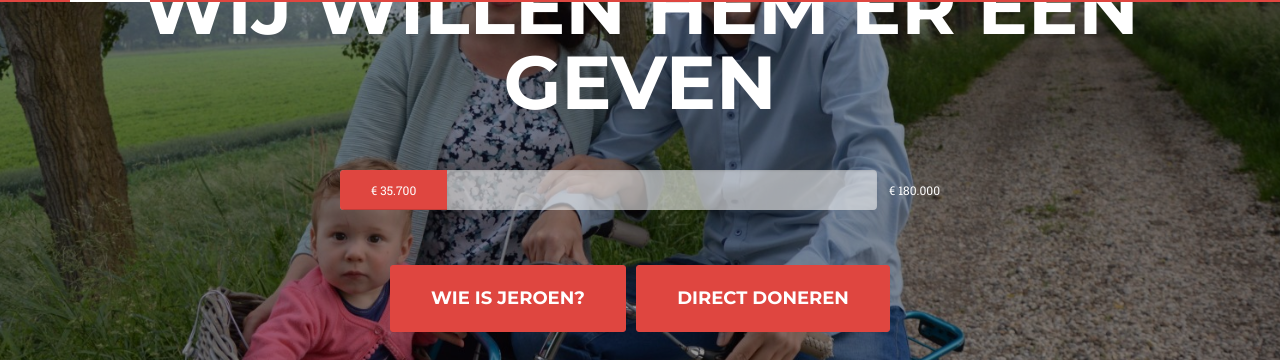
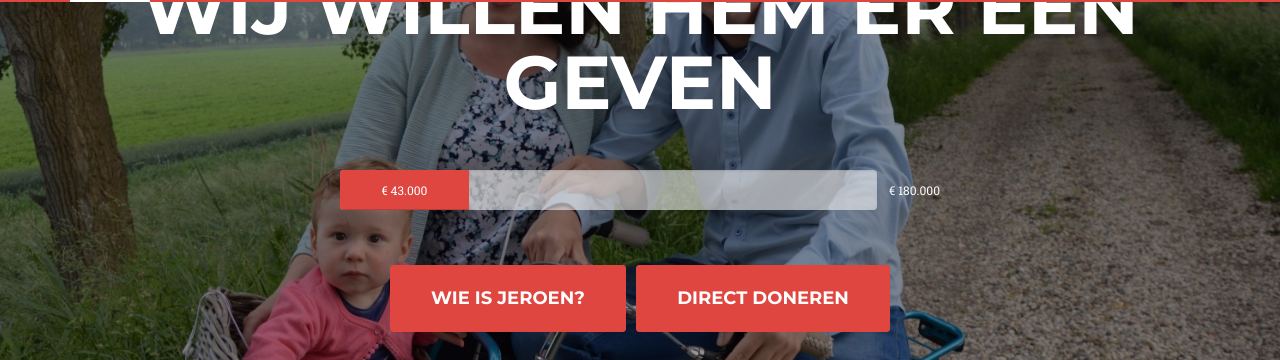
Before and after one commit to Een-nier-voor-Jeroen/Niervoorjeroen.nl-website, a Jekyll site: the page built from index.html, in a window 1280 px wide and 900 px high, scrolled down 317 px. Shown: the part 78-438 px from the top of the window. Built offline with Jekyll 4.4.1, drawn with Linux system fonts in a browser that asks for light colours; nearby versions of some CDN libraries; some web fonts are replaced.

Commit message:
43.000 euro!

```diff
--- a/index.html
+++ b/index.html
@@ -21,10 +21,10 @@
                         € 180.000
                     </div>
                     <div class="progress" style="height: 40px; background-color: rgba(245,245,245,0.6);">
-                        <div class="progress-bar" role="progressbar" aria-valuenow="35700" aria-valuemin="0" aria-valuemax="180000" style="width: 20%; height: 40px; line-height: 40px;">
-                            € 35.700
+                        <div class="progress-bar" role="progressbar" aria-valuenow="43000" aria-valuemin="0" aria-valuemax="180000" style="width: 24%; height: 40px; line-height: 40px;">
+                            € 43.000
                         </div>
-                        <div class="progress-bar" style="line-height: 40px; width: 88%; text-align: left; padding-left: 10px; background: none;">Stand op 21-06 om 19:30</div>
+                        <div class="progress-bar" style="line-height: 40px; width: 88%; text-align: left; padding-left: 10px; background: none;">Stand op 22-06 om 22:30</div>
                     </div>
                 </div>
                 <p>
```
